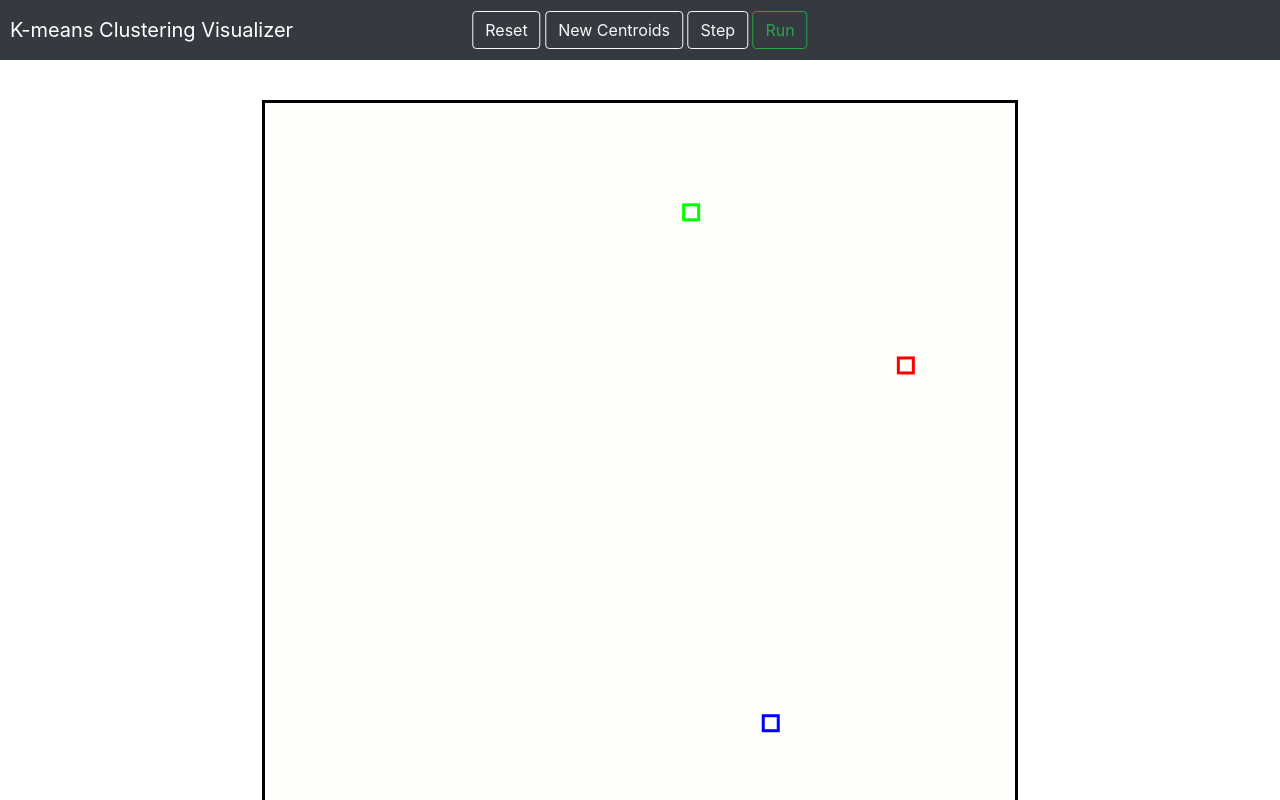
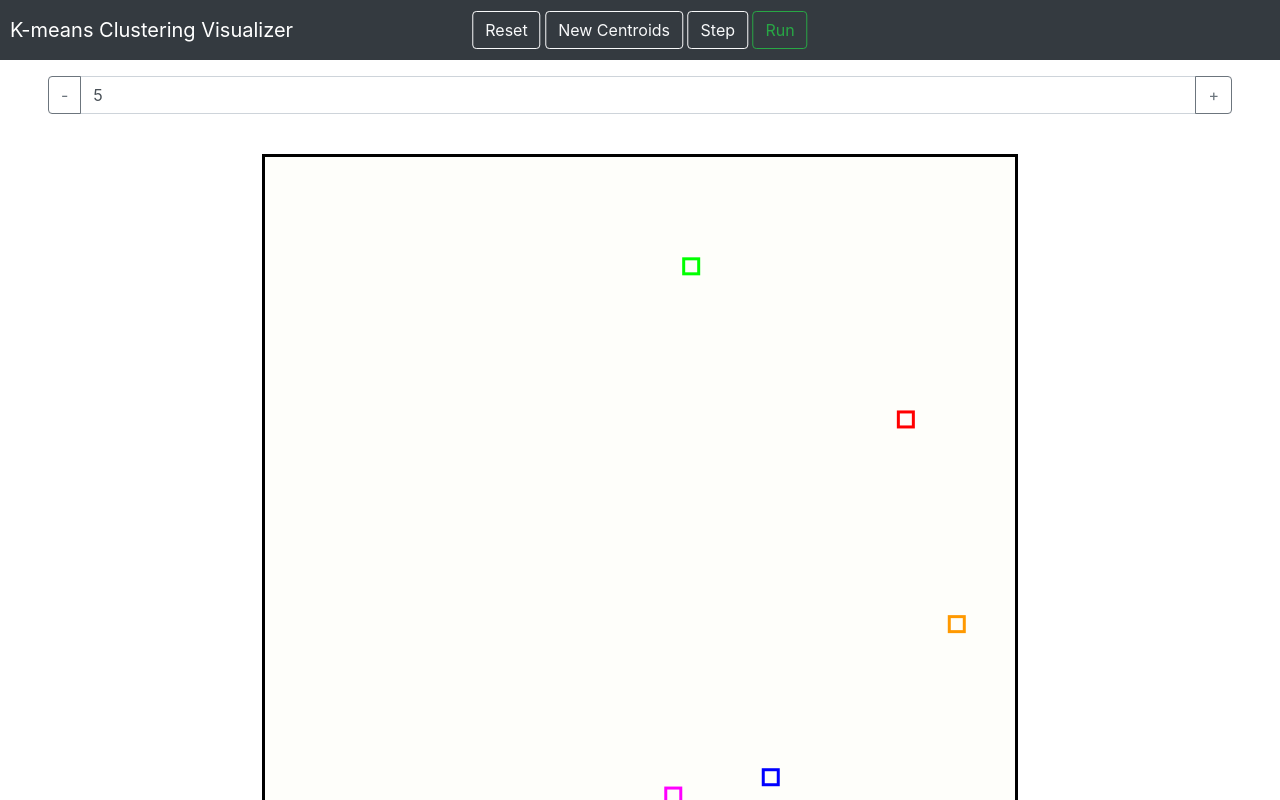
Before and after one commit to tanner-ropp/Clustering-Visualization, a React (Create React App) app: page / in a window 1280 px wide. Shown: the top 800 px of the page. Built offline with nearby package versions, Linux system fonts and the light colour scheme.

Commit message:
added k incremeter

```diff
--- a/src/ClusteringVisualizer/ClusteringVisualizer.js
+++ b/src/ClusteringVisualizer/ClusteringVisualizer.js
@@ -1,5 +1,5 @@
 import React, {Component} from 'react';
-import {Navbar, Nav, Container, Row, Col, Button} from 'react-bootstrap'
+import {Navbar, Nav, Container, Row, Col, Button, InputGroup, FormControl} from 'react-bootstrap'
 import './ClusteringVisualizer.css';
 
 export default class ClusteringVisualizer extends Component {
@@ -9,13 +9,20 @@ export default class ClusteringVisualizer extends Component {
             // make sure all the data points and centroids and stuff are saved here
             data_points : [],
             centroids : [],
-            initial_centroids : []
+            initial_centroids : [],
+            k: 5
         };
 
+        // initialize refs
+        //this.clusterInput = React.createRef();
+
+        // bind methods
         this.resetClusters = this.resetClusters.bind(this);
         this.runAlgorithm = this.runAlgorithm.bind(this);
         this.stepThrough = this.stepThrough.bind(this);
         this.setNewCentroids = this.setNewCentroids.bind(this);
+        this.handleDecrement = this.handleDecrement.bind(this);
+        this.handleIncrement = this.handleIncrement.bind(this);
     }
 
     componentDidMount() {
@@ -55,7 +62,7 @@ export default class ClusteringVisualizer extends Component {
 
         const centroids = []; // holds all centroids
 
-        for (let i = 0; i < 3; i++) {
+        for (let i = 0; i < this.state.k; i++) {
             centroids.push({
                 x: (Math.random() * 730) + 10,
                 y: (Math.random() * 730) + 10,
@@ -83,7 +90,7 @@ export default class ClusteringVisualizer extends Component {
         const canvas = document.getElementById('myCanvas');
         const ctx = canvas.getContext('2d');
 
-        var cluster_colors = ["#000000", "#FF0000", "#00FF00", "#0000FF"];
+        var cluster_colors = ["#000000", "#FF0000", "#00FF00", "#0000FF", "#FF00FF", "#FF9900", "#00FFFF", "#9900FF", "#980000", "#666666", "#4A86E8"];
 
         ctx.clearRect(0, 0, canvas.width, canvas.height);
 
@@ -137,7 +144,7 @@ export default class ClusteringVisualizer extends Component {
             return {...data_point};
         });
 
-        for (let i = 0; i < 3; i++) {
+        for (let i = 0; i < this.state.k; i++) {
             var rand_index = Math.floor(Math.random()*centroid_options.length);
             var centroid_option = centroid_options[rand_index];
             console.log(centroid_options);
@@ -299,6 +306,18 @@ export default class ClusteringVisualizer extends Component {
         });
     }
 
+    handleDecrement() {
+        this.setState({
+            k: (this.state.k - 1)
+        }, this.setNewCentroids)
+    }
+
+    handleIncrement() {
+        this.setState({
+            k: (this.state.k + 1)
+        }, this.setNewCentroids)
+    }
+
     render() {
         return (
             <div>
@@ -320,7 +339,29 @@ export default class ClusteringVisualizer extends Component {
                             Run
                         </Button>
                     </div>
+                    {/*<InputGroup className="">
+                        <InputGroup.Prepend>
+                          <Button variant="outline-secondary">-</Button>
+                        </InputGroup.Prepend>
+                        <FormControl aria-describedby="basic-addon1"/>
+                        <InputGroup.Append>
+                          <Button variant="outline-secondary">+</Button>
+                        </InputGroup.Append>
+                    </InputGroup>*/}
                 </Navbar>
+                <InputGroup className="mt-3 px-5">
+                    <InputGroup.Prepend>
+                      <Button variant="outline-secondary" onClick={this.handleDecrement} disabled={this.state.k <= 1}>
+                          -
+                      </Button>
+                    </InputGroup.Prepend>
+                    <FormControl aria-describedby="basic-addon1" value={this.state.k}/>
+                    <InputGroup.Append>
+                      <Button variant="outline-secondary" onClick={this.handleIncrement} disabled={this.state.k >= 10}>
+                          +
+                      </Button>
+                    </InputGroup.Append>
+                </InputGroup>
                 <section>
                     <canvas id="myCanvas" width="750" height="750" onMouseDown={(e) => {
                         const data_points = this.state.data_points.map((data_point) => {
```
